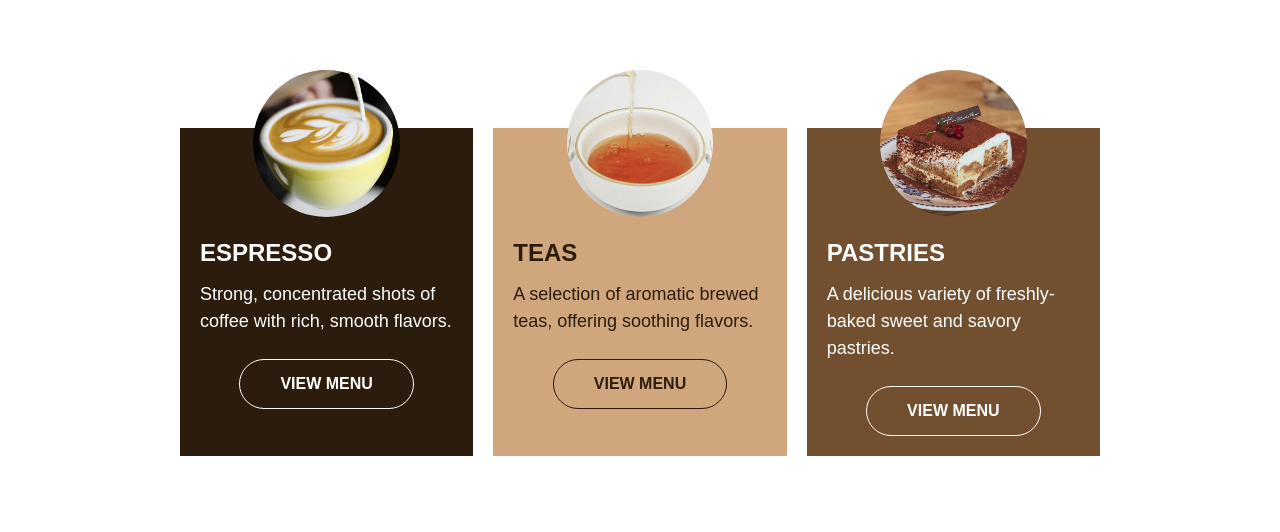
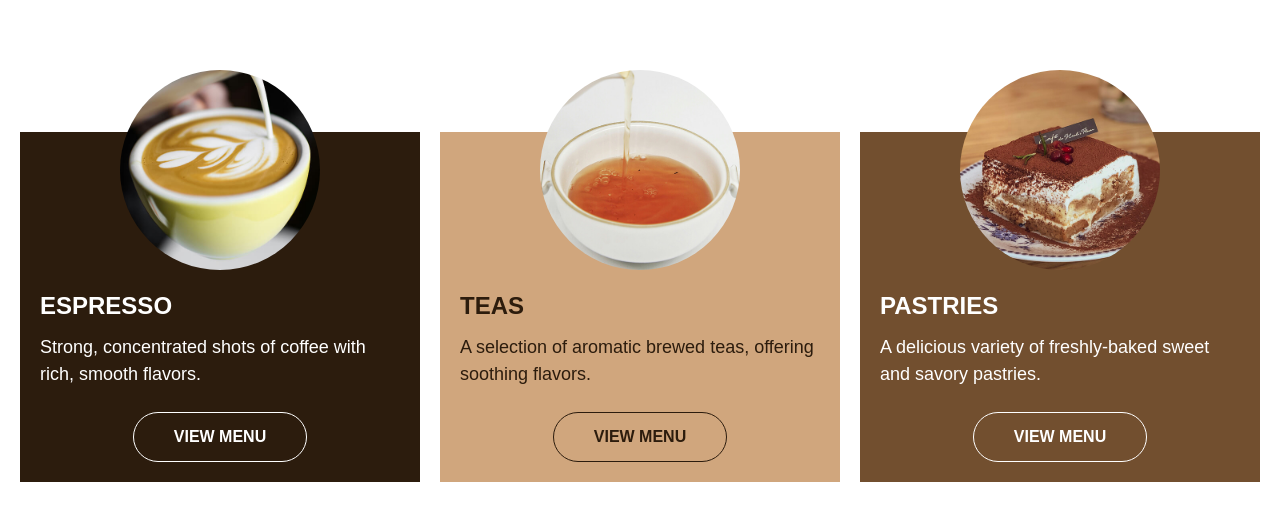
Before and after one commit to jentdev/aroma-cafe, a React (Vite) app: page / in a window 1280 px wide. Shown: the part 766-1298 px from the top of the page. Built offline with nearby package versions, Linux system fonts and the light colour scheme; grey boxes are pictures that could not be loaded; a web font is replaced by a local one.

Commit message:
fixed menu div size and added favicon

```diff
--- a/index.html
+++ b/index.html
@@ -2,7 +2,7 @@
 <html lang="en">
   <head>
     <meta charset="UTF-8" />
-    <link rel="icon" type="image/svg+xml" href="./src/assets//logo.svg" />
+    <link rel="icon" type="image/svg+xml" href="./src/assets/aromacafe-icon.svg" />
     <meta name="viewport" content="width=device-width, initial-scale=1.0" />
     <title>Aroma Cafe</title>
   </head>
--- a/src/index.css
+++ b/src/index.css
@@ -88,7 +88,7 @@
     @apply w-full flex justify-center;
   }
   .menu-items {
-    @apply max-w-3/4 flex flex-col lg:grid lg:grid-cols-3 px-5 gap-5 text-white;
+    @apply w-full flex flex-col md:grid md:grid-cols-3 px-5 gap-5 text-white;
   }
   .menu-item {
     @apply flex md:flex-col items-center gap-3;
```
Also changed, not shown: src/assets/aromacafe-icon.svg (added).
